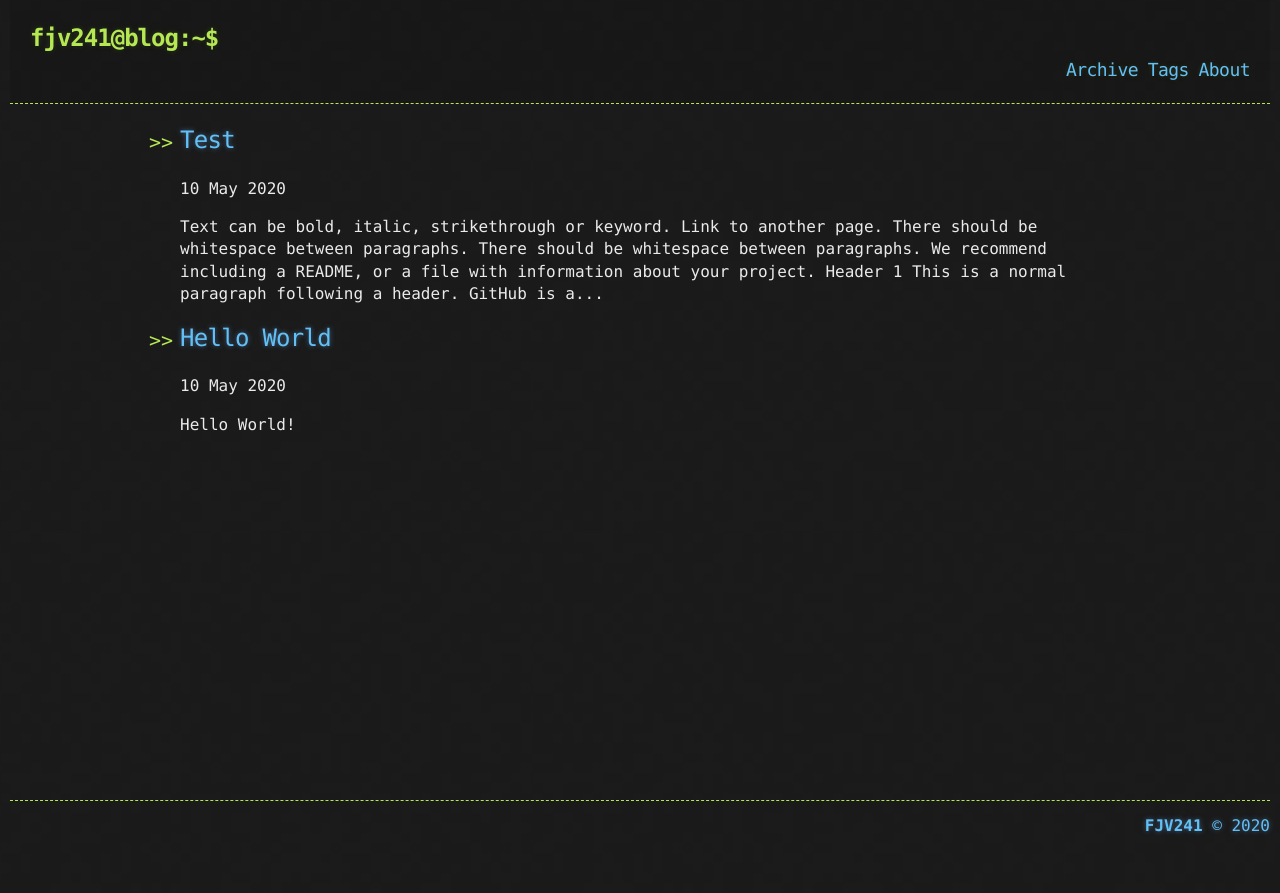
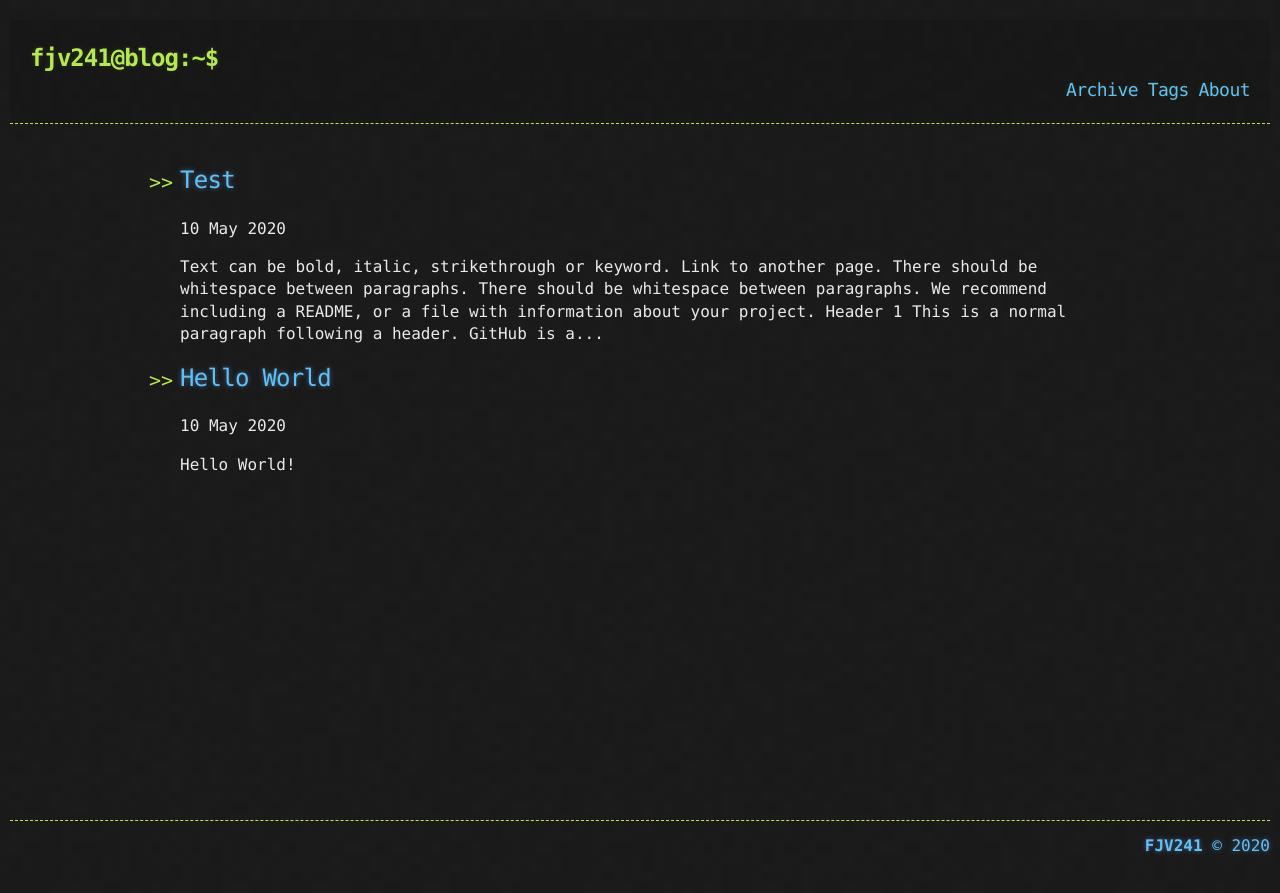
Before and after one commit to FJV241/fjv241.github.io, a Jekyll site: the page built from index.html, in a window 1280 px wide. Shown: the top 893 px of the page. Built offline with Jekyll 4.4.1, drawn with Linux system fonts in a browser that asks for light colours; the list of posts is cut into pages by our own code.

Commit message:
Update base.scss

```diff
--- a/_sass/base.scss
+++ b/_sass/base.scss
@@ -51,8 +51,9 @@ li {
 
 header {
   background: rgba(0, 0, 0, 0.1);
+  margin-top: 20px;
   margin-right: 10px;
-  margin-bottom: 20px;
+  margin-bottom: 40px;
   margin-left: 10px;
   border-bottom: 1px dashed $conifer;
   padding: 20px;
```
